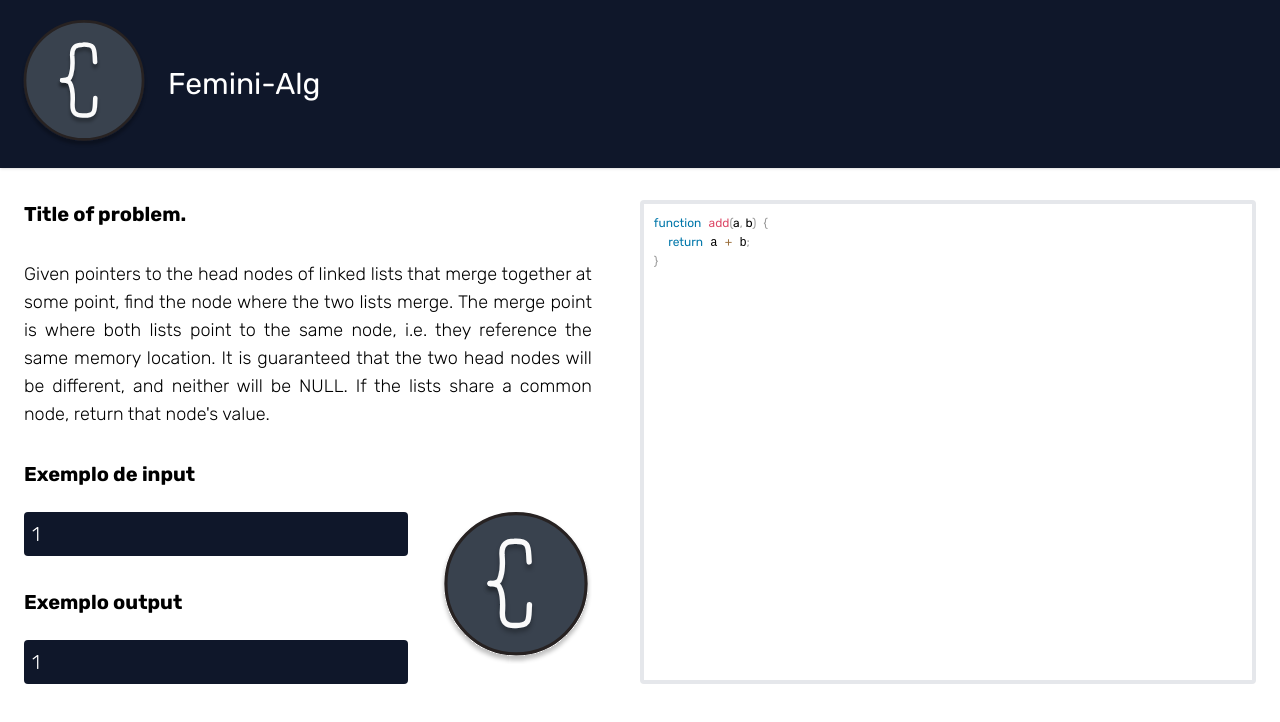
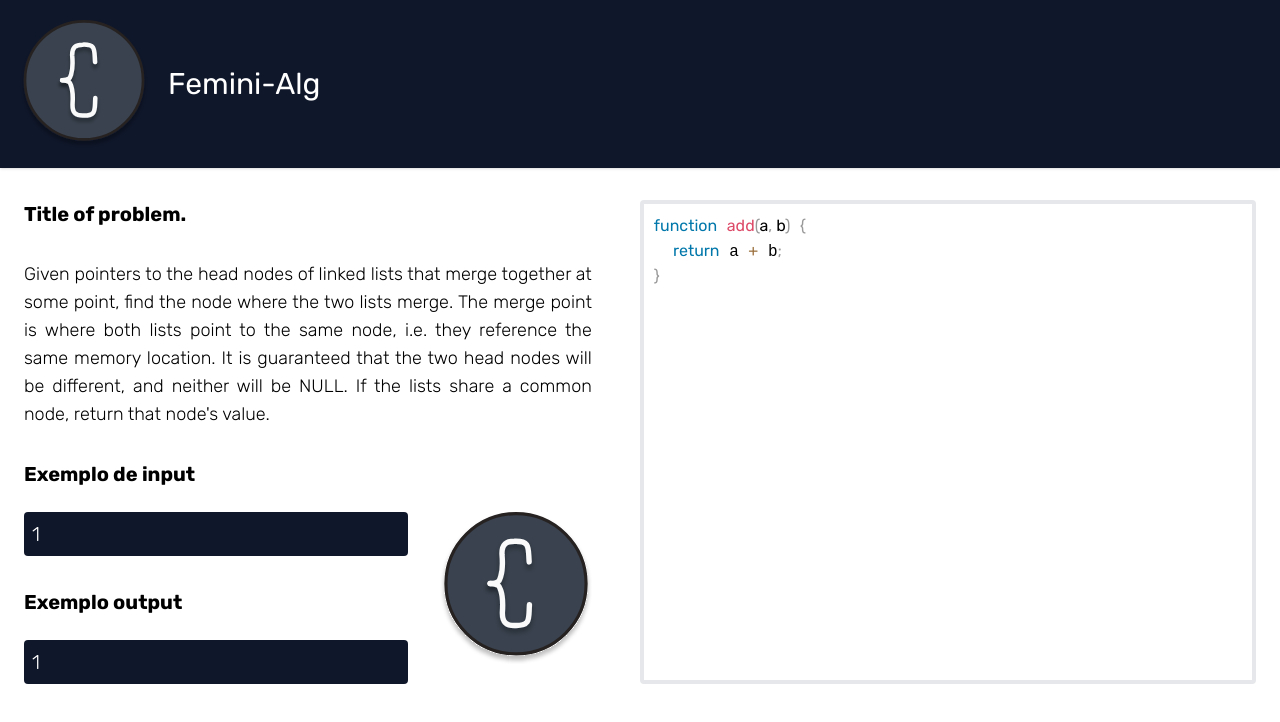
Before and after one commit to marcelo-schreiber/curiosa-website, a Next.js app: page / in a window 1280 px wide. Shown: the top 722 px of the page. Built offline with nearby package versions, Linux system fonts and the light colour scheme.

Commit message:
fix: font size in code editor

```diff
--- a/pages/index.tsx
+++ b/pages/index.tsx
@@ -32,7 +32,7 @@ const Home = () => {
             padding={10}
             style={{
               fontFamily: '"Fira code", "Fira Mono", monospace',
-              fontSize: 12,
+              fontSize: 16,
             }}
           />
         </div>
```
